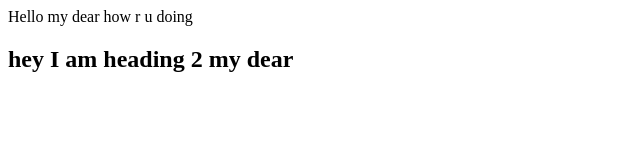
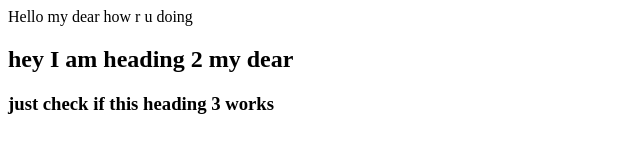
Before and after one commit to sskarwa74/gitprojectrepository, a plain HTML site: page index.html in a window 1280 px wide. Shown: the whole page, without its empty margins (0-640 px from the left). Drawn offline with Linux system fonts and the light colour scheme.

Commit message:
h3 commit

```diff
--- a/index.html
+++ b/index.html
@@ -9,5 +9,6 @@
 <body>
     <hl>Hello my dear how r u doing</hl>
     <h2> hey I am heading 2 my dear</h2>
+    <h3>just check if this heading 3 works</h3>
 </body>
 </html>
```
